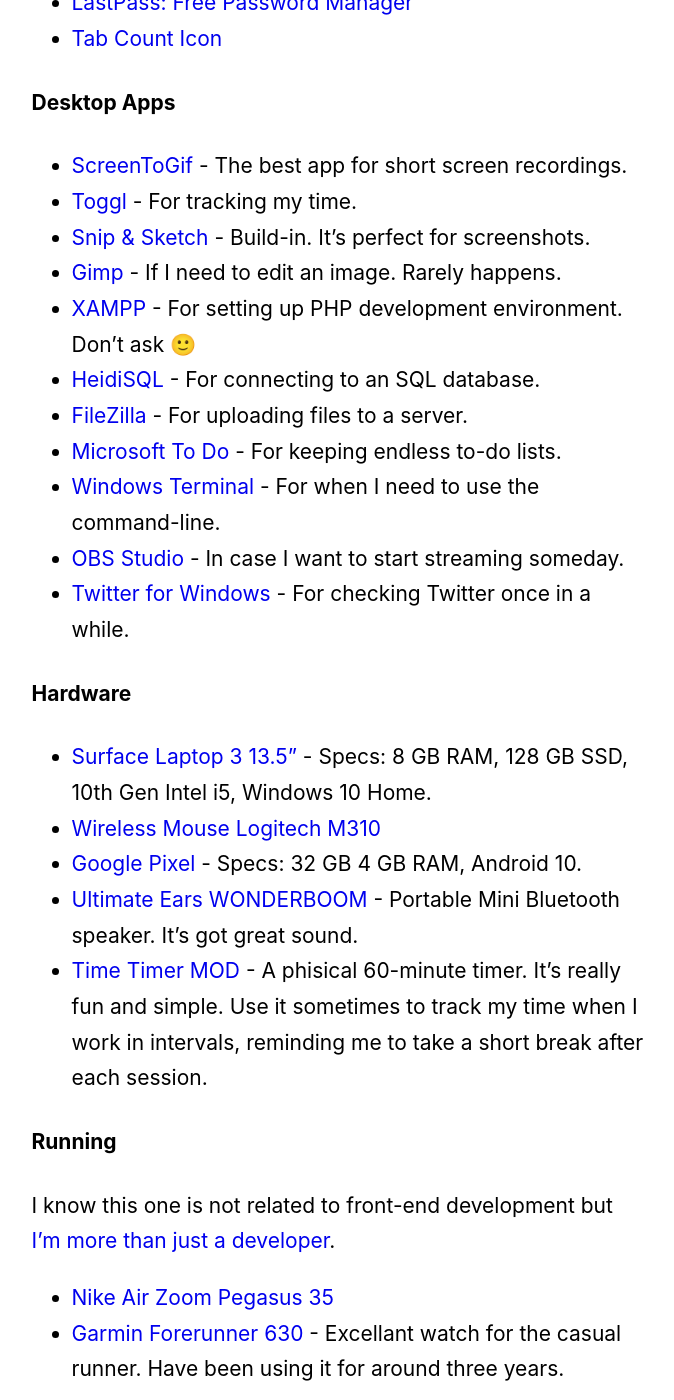
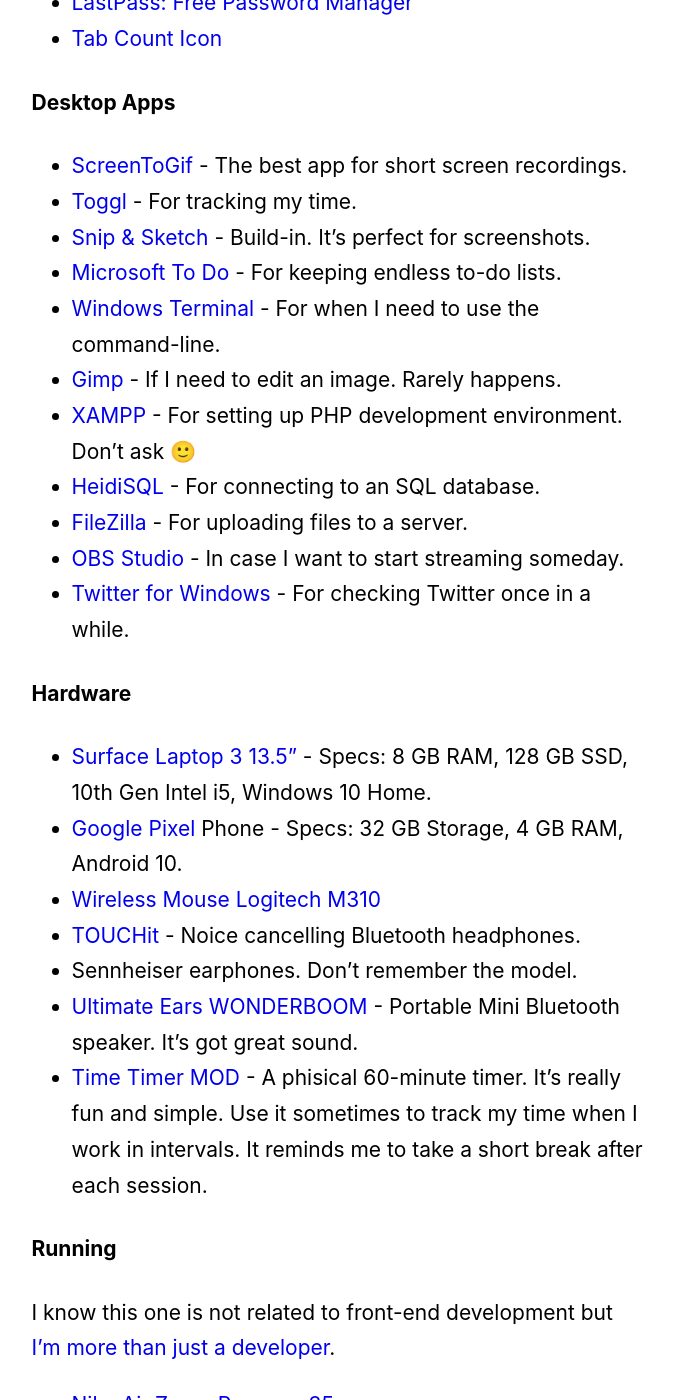
Before and after one commit to dzhavat/dzhavat.github.io, a Jekyll site: the page built from uses.md, in a window 1280 px wide and 1400 px high, scrolled down 1126 px. Shown: the whole window, without its empty margins (157-831 px from the left). Built offline with Jekyll 4.4.1, drawn with Linux system fonts in a browser that asks for light colours; some of the changed text lies outside the part shown.

Commit message:
Update page

```diff
--- a/uses.md
+++ b/uses.md
@@ -30,22 +30,24 @@
 * [ScreenToGif](https://www.screentogif.com/) - The best app for short screen recordings.
 * [Toggl](https://toggl.com/toggl-desktop/) - For tracking my time.
 * [Snip & Sketch](https://www.microsoft.com/en-us/p/snip-sketch/9mz95kl8mr0l?activetab=pivot:overviewtab) - Build-in. It’s perfect for screenshots.
+* [Microsoft To Do](https://todo.microsoft.com/tasks/) - For keeping endless to-do lists.
+* [Windows Terminal](https://github.com/microsoft/terminal) - For when I need to use the command-line.
 * [Gimp](https://www.gimp.org/) - If I need to edit an image. Rarely happens.
 * [XAMPP](https://www.apachefriends.org/index.html) - For setting up PHP development environment. Don’t ask 🙂
 * [HeidiSQL](https://www.heidisql.com/) - For connecting to an SQL database.
 * [FileZilla](https://filezilla-project.org/) - For uploading files to a server.
-* [Microsoft To Do](https://todo.microsoft.com/tasks/) - For keeping endless to-do lists.
-* [Windows Terminal](https://github.com/microsoft/terminal) - For when I need to use the command-line.
 * [OBS Studio](https://obsproject.com/) - In case I want to start streaming someday.
 * [Twitter for Windows](https://www.microsoft.com/en-us/p/twitter/9wzdncrfj140?activetab=pivot:overviewtab) - For checking Twitter once in a while.
 
 #### Hardware
 
 * [Surface Laptop 3 13.5”](https://www.microsoft.com/en-us/p/surface-laptop-3/8vfggh1r94tm?activetab=overview) - Specs: 8 GB RAM, 128 GB SSD, 10th Gen Intel i5, Windows 10 Home.
+* [Google Pixel](https://www.gsmarena.com/google_pixel-8346.php) Phone - Specs: 32 GB Storage, 4 GB RAM, Android 10.
 * [Wireless Mouse Logitech M310](https://www.logitech.com/en-us/product/wireless-mouse-m310)
-* [Google Pixel](https://www.gsmarena.com/google_pixel-8346.php) - Specs: 32 GB 4 GB RAM, Android 10.
+* [TOUCHit](https://sackit.dk/touchit-horetelefoner/70020-touchit-horetelefoner-black.html) - Noice cancelling Bluetooth headphones.
+* Sennheiser earphones. Don’t remember the model.
 * [Ultimate Ears WONDERBOOM](https://www.ultimateears.com/en-us/wireless-speakers/wonderboom.html) - Portable Mini Bluetooth speaker. It’s got great sound.
-* [Time Timer MOD](https://www.timetimer.com/collections/all-1/products/time-timer-mod) - A phisical 60-minute timer. It's really fun and simple. Use it sometimes to track my time when I work in intervals, reminding me to take a short break after each session.
+* [Time Timer MOD](https://www.timetimer.com/collections/all-1/products/time-timer-mod) - A phisical 60-minute timer. It's really fun and simple. Use it sometimes to track my time when I work in intervals. It reminds me to take a short break after each session.
 
 #### Running
 
```
Also changed, not shown: other parts of uses.md (+1 -1 lines).
